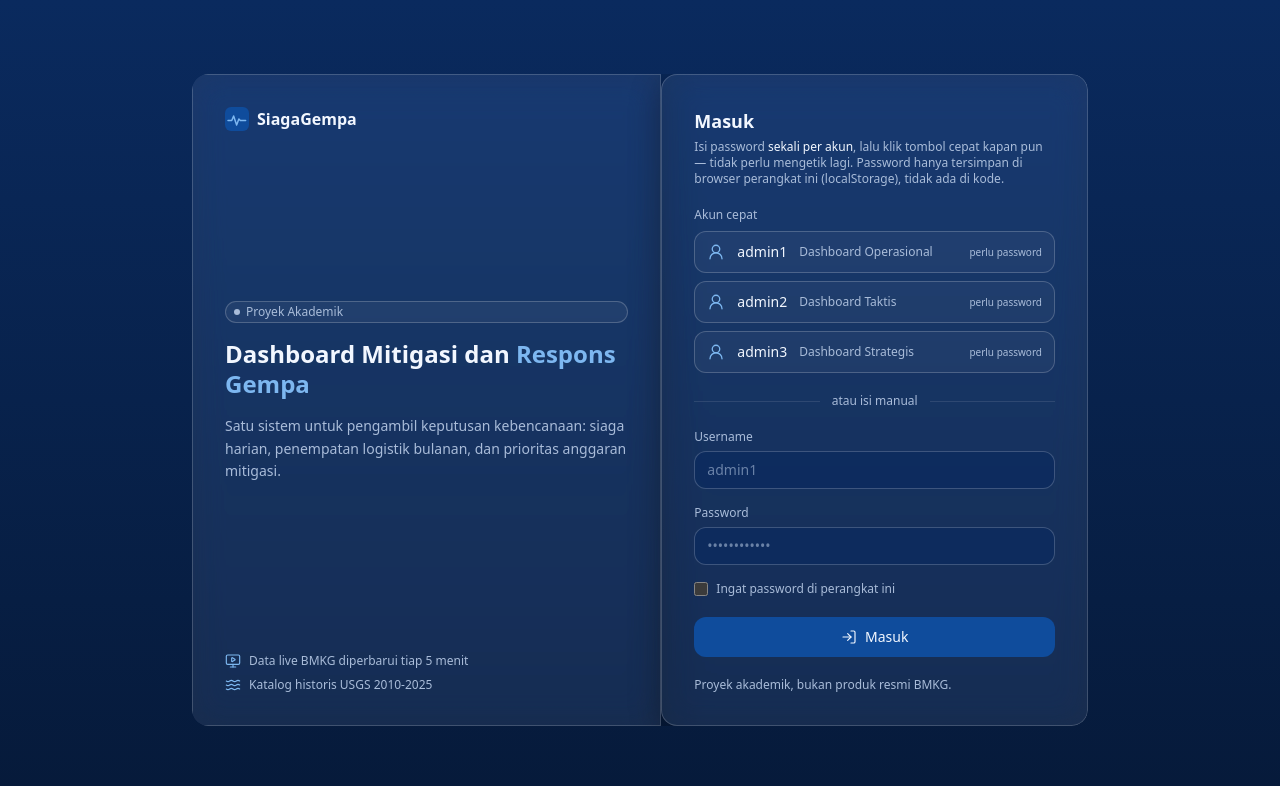
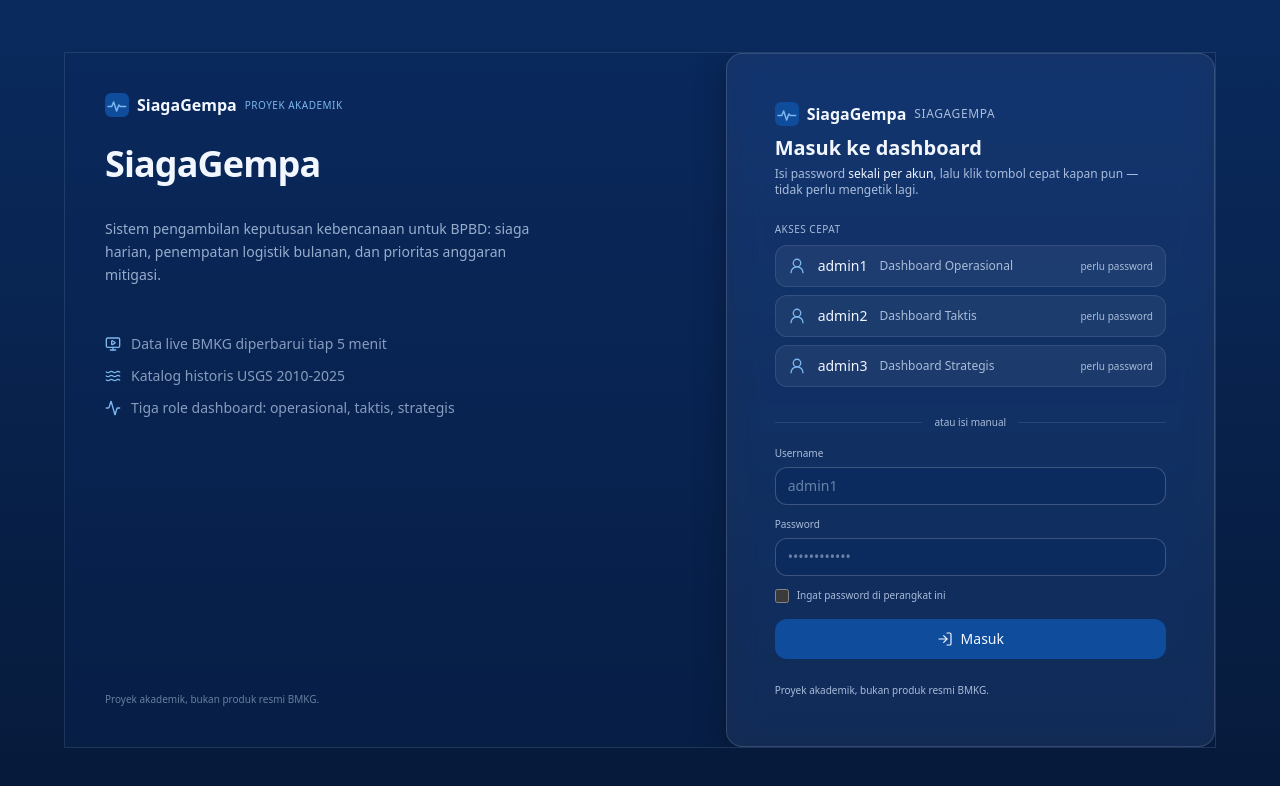
Before and after one commit to RezaNrjaman/SiagaGempa, a React (Vite) app: page /login in a window 1280 px wide. Shown: the top 786 px of the page. Built offline with nearby package versions, Linux system fonts and the light colour scheme; no server answers.

Commit message:
Style: dashboard dan login dengan layout kaca modern (PRD §10 compliant)

```diff
--- a/src/components/layout/AppShell.jsx
+++ b/src/components/layout/AppShell.jsx
@@ -22,7 +22,7 @@ export default function AppShell({ children }) {
 
   return (
     <div className="flex min-h-screen flex-col">
-      <header className="glass sticky top-0 z-30 border-x-0 border-t-0">
+      <header className="glass sticky top-0 z-30 border-x-0 border-t-0 border-b border-white/5">
         <div className="mx-auto flex h-14 max-w-[1440px] items-center justify-between gap-4 px-4 md:px-6">
           <Wordmark />
           <div className="flex items-center gap-2 md:gap-3">
--- a/src/components/ui/ChartCard.jsx
+++ b/src/components/ui/ChartCard.jsx
@@ -14,7 +14,7 @@ export default function ChartCard({
   children,
 }) {
   return (
-    <GlassPanel className={`flex flex-col gap-3 p-4 md:p-6 ${className}`}>
+    <GlassPanel elevated className={`flex flex-col gap-3 p-5 md:p-6 ${className}`}>
       <header className="flex items-start justify-between gap-3 border-b border-grid pb-3">
         <div>
           <h2 className="text-base font-semibold text-text-1">{title}</h2>
--- a/src/components/ui/GlassPanel.jsx
+++ b/src/components/ui/GlassPanel.jsx
@@ -1,7 +1,16 @@
 /* Satu-satunya elemen pembawa kelas .glass (PRD 10.5). */
-export default function GlassPanel({ as: Tag = 'section', className = '', children, ...rest }) {
+export default function GlassPanel({
+  as: Tag = 'section',
+  className = '',
+  elevated = false,
+  children,
+  ...rest
+}) {
   return (
-    <Tag className={`glass rounded-panel ${className}`} {...rest}>
+    <Tag
+      className={`glass rounded-panel ${elevated ? 'shadow-card' : ''} ${className}`}
+      {...rest}
+    >
       {children}
     </Tag>
   )
--- a/src/pages/Login.jsx
+++ b/src/pages/Login.jsx
@@ -1,10 +1,8 @@
-import { MonitorPlay, UserRound, Waves } from 'lucide-react'
+import { MonitorPlay, UserRound, Waves, Activity, LogIn } from 'lucide-react'
 import { useState } from 'react'
-import { LogIn } from 'lucide-react'
 import { Navigate } from 'react-router-dom'
 import Wordmark from '@/components/layout/Wordmark'
 import GlassPanel from '@/components/ui/GlassPanel'
-import StatusBadge from '@/components/ui/StatusBadge'
 import { ROLES } from '@/config'
 import { useAuth } from '@/context/AuthContext'
 
@@ -39,7 +37,7 @@ export default function Login() {
   const { session, login, error } = useAuth()
   const [username, setUsername] = useState('')
   const [password, setPassword] = useState('')
-  const [remember, setRemember] = useState(anyRemembered)
+  const [remember, setRemember] = useState(anyRemembered())
   const [submitting, setSubmitting] = useState(false)
   const [quickError, setQuickError] = useState(null)
 
@@ -80,49 +78,66 @@ export default function Login() {
   }
 
   return (
-    <div className="flex min-h-screen items-center justify-center px-4 py-10">
-      <div className="grid w-full max-w-4xl overflow-hidden rounded-panel md:grid-cols-[1.1fr_1fr]">
-        <div className="glass hidden flex-col justify-between p-8 md:flex">
+    <div className="flex min-h-screen items-center justify-center px-4">
+      {/* Luar: wadah tunggal dengan satu lapis blur (PRD 10.3). */}
+      <div className="w-full max-w-6xl overflow-hidden border border-white/10 bg-brand-900/30 shadow-[0_24px_48px_rgb(0_0_0_/_0_45)]">
+        <div className="grid w-full overflow-hidden md:grid-cols-[1.35fr_1fr]">
+
+          {/* Kiri: merek dan nilai proyek (tanpa teks contoh / dekorasi kosong). */}
+          <div className="hidden p-10 md:flex flex-col justify-between">
+            <div className="flex flex-col gap-6">
+              <div className="flex items-center gap-2">
                 <Wordmark />
-          <div className="flex flex-col gap-4">
-            <StatusBadge label="Proyek Akademik" tone="neutral" />
-            <h1 className="text-2xl font-semibold leading-tight text-text-1">
-              Dashboard Mitigasi dan{' '}
-              <span className="text-brand-300">Respons Gempa</span>
+                <span className="text-[10px] font-medium uppercase tracking-wider text-brand-300">
+                  Proyek akademik
+                </span>
+              </div>
+              <h1 className="text-4xl font-bold tracking-tight text-text-1 leading-tight">
+                SiagaGempa
               </h1>
-            <p className="text-sm leading-relaxed text-text-2">
-              Satu sistem untuk pengambil keputusan kebencanaan: siaga harian, penempatan logistik
-              bulanan, dan prioritas anggaran mitigasi.
+              <p className="mt-2 text-sm leading-relaxed text-text-2/90 max-w-md">
+                Sistem pengambilan keputusan kebencanaan untuk BPBD: siaga harian,
+                penempatan logistik bulanan, dan prioritas anggaran mitigasi.
               </p>
-          </div>
-          <ul className="flex flex-col gap-2 text-xs text-text-2">
-            <li className="flex items-center gap-2">
-              <MonitorPlay size={16} strokeWidth={1.75} className="text-brand-300" aria-hidden="true" />
+              <ul className="mt-6 flex flex-col gap-3 text-sm text-text-2/80">
+                <li className="flex items-center gap-2.5">
+                  <MonitorPlay size={16} className="text-brand-300" aria-hidden="true" />
                   Data live BMKG diperbarui tiap 5 menit
                 </li>
-            <li className="flex items-center gap-2">
-              <Waves size={16} strokeWidth={1.75} aria-hidden="true" className="text-brand-300" />
+                <li className="flex items-center gap-2.5">
+                  <Waves size={16} className="text-brand-300" aria-hidden="true" />
                   Katalog historis USGS 2010-2025
+                </li>
+                <li className="flex items-center gap-2.5">
+                  <Activity size={16} className="text-brand-300" aria-hidden="true" />
+                  Tiga role dashboard: operasional, taktis, strategis
                 </li>
               </ul>
             </div>
-
-        <GlassPanel as="div" className="flex flex-col gap-5 p-8">
-          <div className="md:hidden">
-            <Wordmark />
-          </div>
-          <div>
-            <h2 className="text-lg font-semibold text-text-1">Masuk</h2>
-            <p className="mt-1 text-xs text-text-2">
-              Isi password <span className="text-text-1">sekali per akun</span>, lalu klik tombol cepat
-              kapan pun — tidak perlu mengetik lagi. Password hanya tersimpan di browser perangkat ini
-              (localStorage), tidak ada di kode.
+            <p className="text-[10px] text-text-2/60">
+              Proyek akademik, bukan produk resmi BMKG.
             </p>
           </div>
 
+          {/* Kanan: formulir masuk dalam panel kaca. */}
+          <GlassPanel className="flex-1 p-10 md:p-12">
+            <div className="flex items-center gap-2 mb-2">
+              <Wordmark className="shrink-0" />
+              <span className="text-xs font-medium uppercase tracking-wider text-text-2">
+                SiagaGempa
+              </span>
+            </div>
+            <h2 className="mt-1 text-xl font-semibold text-text-1">Masuk ke dashboard</h2>
+            <p className="mt-1 text-xs text-text-2">
+              Isi password <span className="text-text-1">sekali per akun</span>, lalu klik tombol
+              cepat kapan pun — tidak perlu mengetik lagi.
+            </p>
+
             {/* Akses cepat per akun */}
-          <div className="flex flex-col gap-2">
-            <p className="text-xs font-medium text-text-2">Akun cepat</p>
+            <div className="mt-6 flex flex-col gap-2">
+              <p className="text-[10px] font-medium uppercase tracking-wider text-text-2">
+                Akses cepat
+              </p>
               {QUICK_ACCOUNTS.map((account) => {
                 const ready = readRemembered(account.username) !== ''
                 return (
@@ -131,13 +146,19 @@ export default function Login() {
                     type="button"
                     disabled={submitting}
                     onClick={() => handleQuick(account)}
-                  className="flex items-center gap-3 rounded-control border border-white/20 bg-white/[0.04] px-3 py-2.5 text-left transition-colors hover:bg-white/10 disabled:opacity-60"
+                    className={`flex items-center gap-3 rounded-control border px-3 py-2.5 text-left transition-colors ${
+                      ready
+                        ? 'border-brand-500/60 bg-brand-700/20 text-text-1 hover:bg-brand-700/30'
+                        : 'border-white/10 bg-white/5 text-text-2/70 hover:bg-white/10'
+                    } disabled:opacity-50`}
                   >
                     <UserRound size={18} strokeWidth={1.75} className="text-brand-300" aria-hidden="true" />
                     <span className="text-sm font-medium text-text-1">{account.label}</span>
                     <span className="text-xs text-text-2">{account.hint}</span>
                     <span
-                    className={`ml-auto text-[10px] font-medium ${ready ? 'text-ok' : 'text-text-2'}`}
+                      className={`ml-auto text-[10px] font-medium ${
+                        ready ? 'text-ok' : 'text-text-2'
+                      }`}
                     >
                       {ready ? '1 klik' : 'perlu password'}
                     </span>
@@ -145,21 +166,21 @@ export default function Login() {
                 )
               })}
               {quickError ? (
-              <p role="alert" className="rounded-control border border-danger/40 bg-danger/10 px-3 py-2 text-xs text-danger">
+                <p role="alert" className="mt-2 rounded-control border border-danger/40 bg-danger/10 px-3 py-2 text-xs text-danger">
                   {quickError}
                 </p>
               ) : null}
             </div>
 
-          <div className="flex items-center gap-3 text-xs text-text-2">
+            <div className="mt-7 flex items-center gap-3 text-[10px] text-text-2">
               <span className="h-px flex-1 bg-white/10" aria-hidden="true" />
               atau isi manual
               <span className="h-px flex-1 bg-white/10" aria-hidden="true" />
             </div>
 
-          <form className="flex flex-col gap-4" onSubmit={handleSubmit}>
+            <form className="mt-4 flex flex-col gap-3" onSubmit={handleSubmit}>
               <label className="flex flex-col gap-1.5">
-              <span className="text-xs font-medium text-text-2">Username</span>
+                <span className="text-[10px] font-medium text-text-2">Username</span>
                 <input
                   type="text"
                   value={username}
@@ -171,7 +192,7 @@ export default function Login() {
                 />
               </label>
               <label className="flex flex-col gap-1.5">
-              <span className="text-xs font-medium text-text-2">Password</span>
+                <span className="text-[10px] font-medium text-text-2">Password</span>
                 <input
                   type="password"
                   value={password}
@@ -183,18 +204,18 @@ export default function Login() {
                 />
               </label>
 
-            <label className="flex items-center gap-2 text-xs text-text-2">
+              <label className="flex items-center gap-2 text-[10px] text-text-2">
                 <input
                   type="checkbox"
                   checked={remember}
                   onChange={(event) => setRemember(event.target.checked)}
-                className="h-3.5 w-3.5 rounded border-white/30 bg-brand-900/70 accent-blue-400"
+                  className="h-3.5 w-3.5 rounded border-white/30 bg-brand-900/70 accent-brand-500"
                 />
                 Ingat password di perangkat ini
               </label>
 
               {error ? (
-              <p role="alert" className="rounded-control border border-danger/40 bg-danger/10 px-3 py-2 text-sm text-danger">
+                <p role="alert" className="mt-1 rounded-control border border-danger/40 bg-danger/10 px-3 py-2 text-sm text-danger">
                   {error}
                 </p>
               ) : null}
@@ -202,15 +223,16 @@ export default function Login() {
               <button
                 type="submit"
                 disabled={submitting}
-              className="mt-1 inline-flex items-center justify-center gap-2 rounded-control bg-brand-700 px-4 py-2.5 text-sm font-medium text-text-1 transition-colors hover:bg-brand-500 disabled:opacity-60"
+                className="mt-1 inline-flex items-center justify-center gap-2 rounded-control bg-brand-700 px-4 py-2.5 text-sm font-medium text-text-1 transition-colors hover:bg-brand-500 disabled:opacity-60 focus-visible:outline-none focus-visible:ring-2 focus-visible:ring-brand-300 focus-visible:ring-offset-2"
               >
                 <LogIn size={16} strokeWidth={1.75} aria-hidden="true" />
                 {submitting ? 'Memproses…' : 'Masuk'}
               </button>
             </form>
 
-          <p className="text-xs text-text-2">Proyek akademik, bukan produk resmi BMKG.</p>
+            <p className="mt-6 text-[10px] text-text-2">Proyek akademik, bukan produk resmi BMKG.</p>
           </GlassPanel>
+        </div>
       </div>
     </div>
   )
--- a/src/styles/base.css
+++ b/src/styles/base.css
@@ -22,6 +22,17 @@ body {
   outline-offset: 2px;
 }
 
+/* Bentuk elemen (PRD 10.4). */
+.rounded-panel {
+  border-radius: var(--radius-panel);
+}
+.rounded-control {
+  border-radius: var(--radius-control);
+}
+.shadow-card {
+  box-shadow: var(--card-shadow);
+}
+
 /* Angka selalu tabular agar kolom stabil (PRD 10.4). */
 .tnum {
   font-variant-numeric: tabular-nums;
```
Also changed, not shown: src/components/ui/FilterBar.jsx (+6 -6 lines), src/components/ui/KpiCard.jsx (+14 -10 lines), src/pages/Operational.jsx (+11 -19 lines), src/pages/Tactical.jsx (+6 -11 lines), src/styles/tokens.css (+14 -6 lines). Lines whose indentation alone changed are shown as unchanged.
